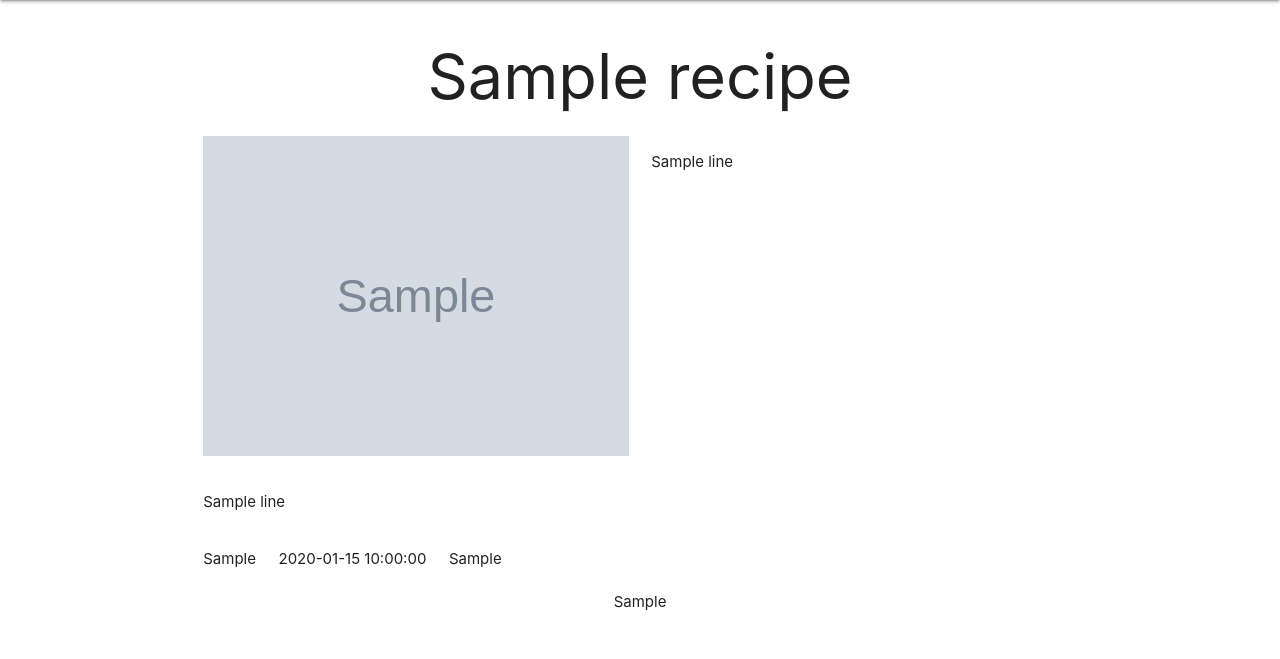
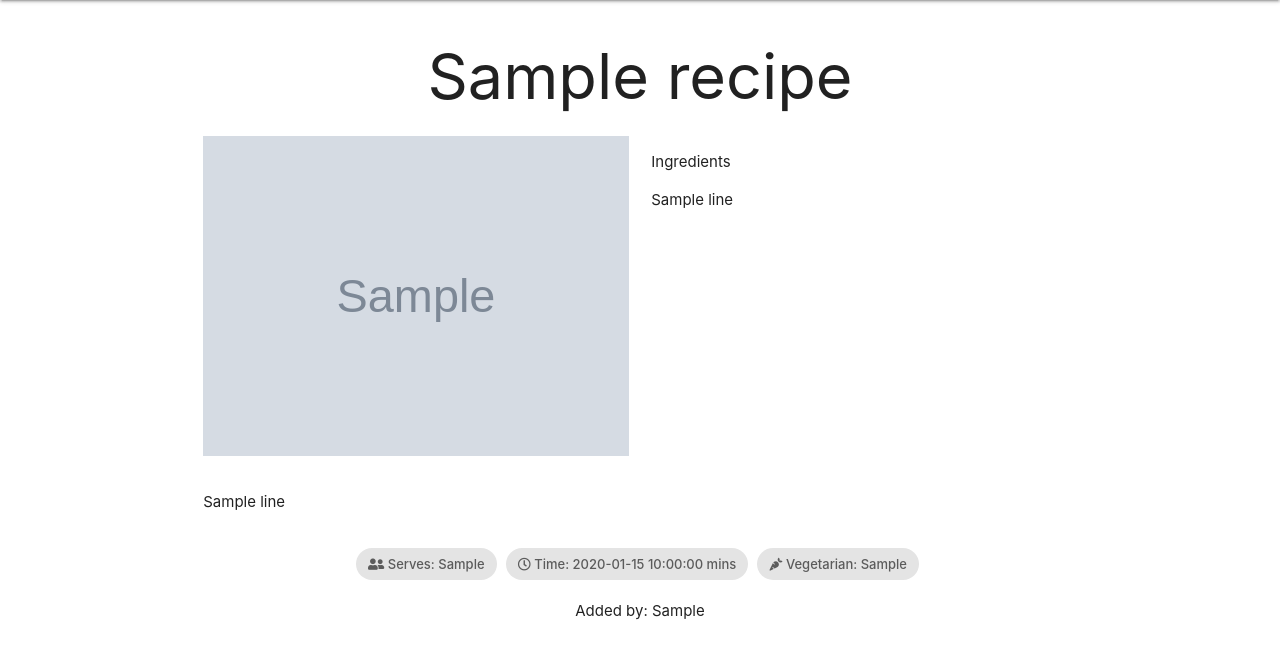
Before and after one commit to upeshp/MS3_EasyDinner, a Flask app: template templates/recipe_details.html in a window 1280 px wide. Shown: the part 64-723 px from the top of the page. Run offline with Flask 2, Linux system fonts and the light colour scheme; the template is opened without the code that fills it: most values are stand-ins (such as "Sample title", 1, 10 or a date in 2020); grey boxes marked "Sample" are stand-in pictures; some libraries are stand-ins or nearby versions.

Commit message:
Style: added the materialize chips components to the serves/time/vegetarian texts on recipe_details.html

```diff
--- a/templates/recipe_details.html
+++ b/templates/recipe_details.html
@@ -10,8 +10,9 @@
                 <img class="recipe-image" src="{{ recipe.recipe_image }}" alt="">
             </div>
             <div class="col s12 m6">
+                <p>Ingredients</p>
                 {% for line in recipe.recipe_ingredients.splitlines() %}
-                    <ul>{{ line }}</ul>
+                        <p>{{ line }}</p>
                 {% endfor %}
             </div>
         </div>
@@ -19,24 +20,25 @@
         <div class="row">
             <div class="col s12">
                 {% for line in recipe.recipe_method.splitlines() %}
-                    <ul>{{ line }}</ul>
+                    <p>{{ line }}</p>
                 {% endfor %}
             </div>
         </div>
 
-        <div class="row">
-            <div class="col">
-                {{ recipe.recipe_serves }}
+        <div class="center-align">
+            <div class="chip">
+                <i class="fas fa-user-friends"></i>
+                Serves: {{ recipe.recipe_serves }}
             </div>
-            <div class="col">
-                {{ recipe.recipe_time }}
+            <div class="chip"><i class="far fa-clock"></i>
+                Time: {{ recipe.recipe_time }} mins
             </div>
-            <div class="col">
-                {{ recipe.recipe_vegetarian }}
+            <div class="chip"><i class="fas fa-carrot"></i>
+                Vegetarian: {{ recipe.recipe_vegetarian }}
             </div>
         </div>
 
-        <p class="center-align">{{ recipe.recipe_addedby }}</p>
+        <p class="center-align">Added by: {{ recipe.recipe_addedby }}</p>
 
 
 
```
